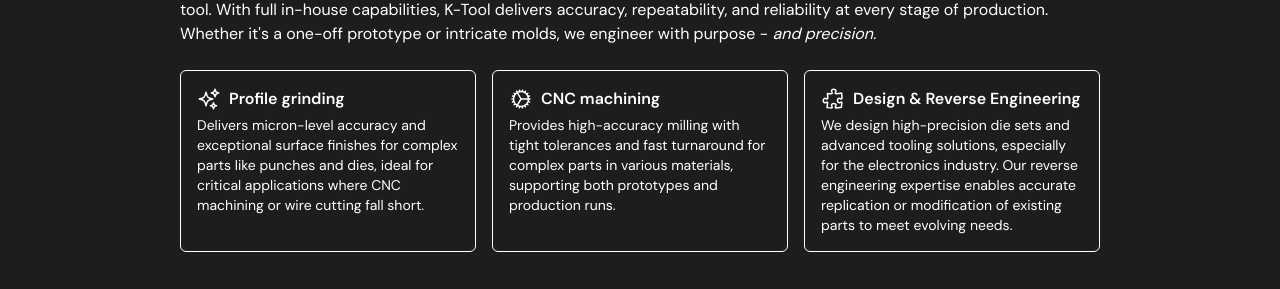
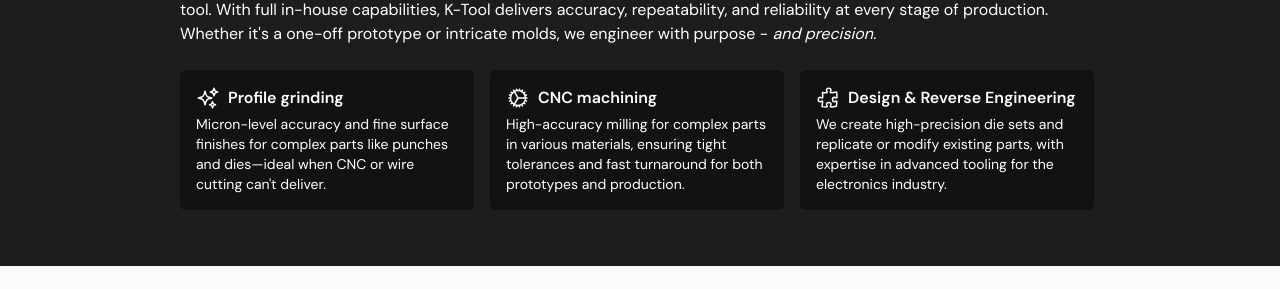
Before and after one commit to g30rg3hum/k-tool, a Next.js app: page / in a window 1280 px wide. Shown: the part 550-839 px from the top of the page. After the commit the page ends 816 px from the top, so only its background shows below. Built offline with nearby package versions, Linux system fonts and the light colour scheme.

Commit message:
completion of capabilities section

```diff
--- a/src/app/page.tsx
+++ b/src/app/page.tsx
@@ -3,10 +3,14 @@
 import SectionHeading from "@/components/standard/section-heading";
 import precedingAnimationDelay from "@/lib/consts/motion/preceding-animation-delay";
 import {
+  BoltIcon,
   ClockIcon,
   CogIcon,
+  CubeIcon,
   HomeIcon,
   PuzzlePieceIcon,
+  ScissorsIcon,
+  ShieldCheckIcon,
   SparklesIcon,
   TrophyIcon,
 } from "@heroicons/react/24/outline";
@@ -46,20 +50,44 @@
   {
     title: "Profile grinding",
     description:
-      "Delivers micron-level accuracy and exceptional surface finishes for complex parts like punches and dies, ideal for critical applications where CNC machining or wire cutting fall short.",
+      "Micron-level accuracy and fine surface finishes for complex parts like punches and dies—ideal when CNC or wire cutting can't deliver.",
     icon: <SparklesIcon className={capabilitiesIconClassName} />,
   },
   {
     title: "CNC machining",
     description:
-      "Provides high-accuracy milling with tight tolerances and fast turnaround for complex parts in various materials, supporting both prototypes and production runs.",
+      "High-accuracy milling for complex parts in various materials, ensuring tight tolerances and fast turnaround for both prototypes and production.",
     icon: <CogIcon className={capabilitiesIconClassName} />,
   },
   {
     title: "Design & Reverse Engineering",
     description:
-      "We design high-precision die sets and advanced tooling solutions, especially for the electronics industry. Our reverse engineering expertise enables accurate replication or modification of existing parts to meet evolving needs.",
+      "We create high-precision die sets and replicate or modify existing parts, with expertise in advanced tooling for the electronics industry.",
     icon: <PuzzlePieceIcon className={capabilitiesIconClassName} />,
+  },
+  {
+    title: "CAD/CAM Software",
+    description:
+      "Advanced CAD/CAM solutions turn your ideas into precise tooling, improving accuracy, shortening lead times, and ensuring seamless production.",
+    icon: <CubeIcon className={capabilitiesIconClassName} />,
+  },
+  {
+    title: "Sinker EDM",
+    description:
+      "High-precision spark erosion for detailed cavities and hardened materials—perfect for advanced tooling and mold applications.",
+    icon: <BoltIcon className={capabilitiesIconClassName} />,
+  },
+  {
+    title: "Wire Cutting",
+    description:
+      "Precision wire cutting for fine-finish cuts, tight tolerances, and small internal radii—ideal for detailed profiles and high-accuracy parts.",
+    icon: <ScissorsIcon className={capabilitiesIconClassName} />,
+  },
+  {
+    title: "Steel and Carbide Grinding",
+    description:
+      "Expert grinding of steel and carbide to tight tolerances, ensuring dimensional accuracy and durability for demanding tooling needs.",
+    icon: <ShieldCheckIcon className={capabilitiesIconClassName} />,
   },
 ];
 
@@ -102,6 +130,7 @@
                 transition={{
                   duration: 0.8,
                   delay: precedingAnimationDelay + 0.25 + index * 0.4,
+                  type: "spring",
                 }}
                 key={index}
                 className="flex items-center w-full gap-2"
@@ -165,25 +194,30 @@
             </p>
           </motion.div>
 
-          <div className="flex flex-col gap-4 lg:flex-row">
-            {capabilities.map(({ title, description, icon }, index) => (
+          <div className="overflow-y-auto lg:overflow-x-auto scroll-smooth">
             <motion.div
               initial={{ opacity: 0 }}
               whileInView={{ opacity: 1 }}
               viewport={{ once: true }}
               transition={{
                 duration: 0.8,
-                  delay: precedingAnimationDelay + 0.25 + index * 0.4,
+                delay: precedingAnimationDelay + 0.25,
+                type: "spring",
               }}
+              className="flex gap-4 flex-col h-[390px] lg:pb-4 lg:flex-row lg:w-max lg:h-auto"
+            >
+              {capabilities.map(({ title, description, icon }) => (
+                <div
                   key={title}
-                className="border p-4 rounded-md lg:w-1/3"
+                  className="p-4 rounded-md bg-[#121212] transition duration-300 hover:bg-primary cursor-default w-full lg:w-[294px]"
                 >
                   <h4 className="font-semibold mb-1 flex gap-2 items-center">
                     {icon} {title}
                   </h4>
                   <p className="text-sm">{description}</p>
+                </div>
+              ))}
             </motion.div>
-            ))}
           </div>
         </ContentContainer>
       </div>
```
Lines whose indentation alone changed are shown as unchanged.
